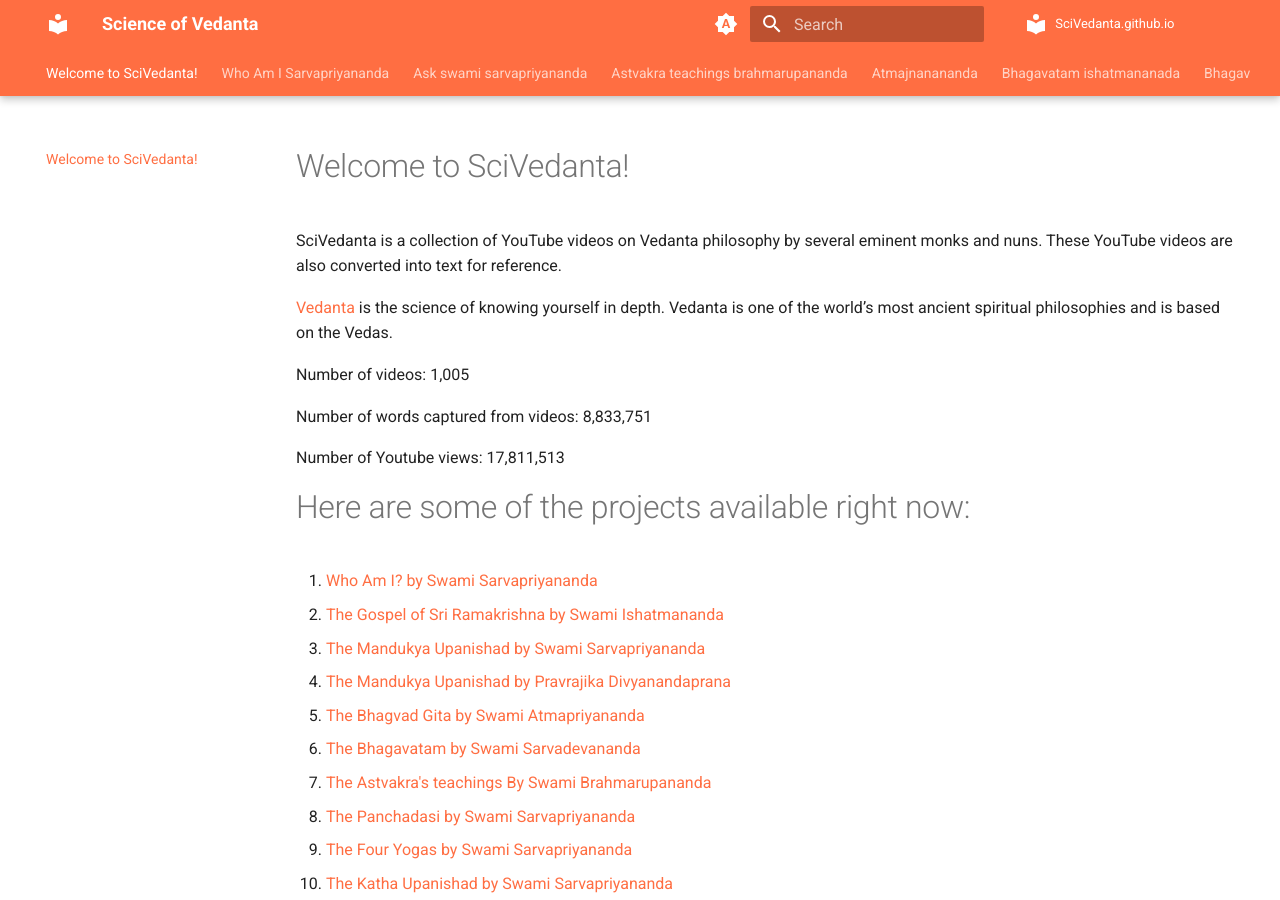
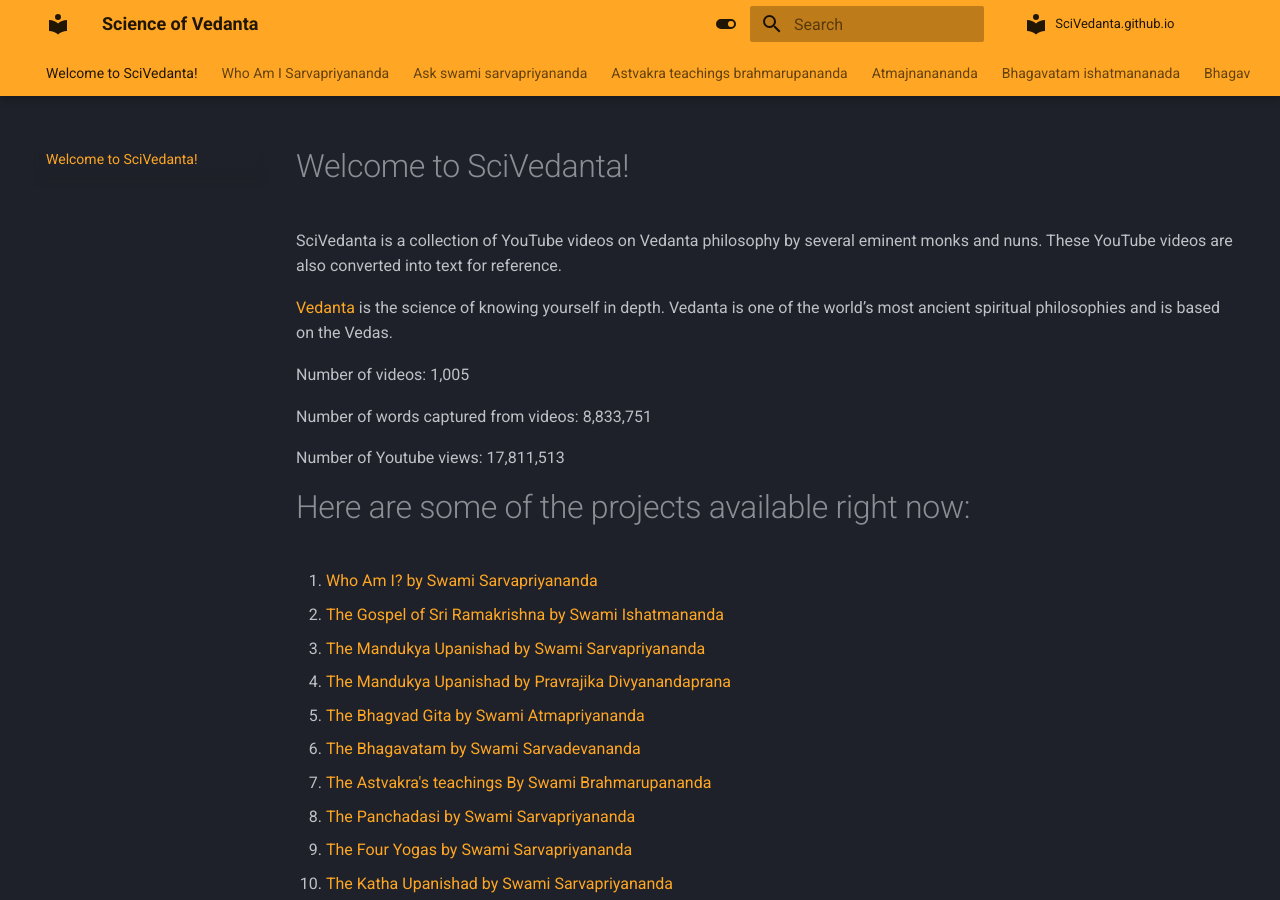
Before and after one commit to SciVedanta/SciVedanta.github.io, an MkDocs documentation site: the page built from docs/index.md, in a window 1280 px wide and 900 px high. Built offline with MkDocs 1.6.1 and Material for MkDocs 9.7.7, drawn with Linux system fonts in a browser that asks for light colours; comment, search, counter and statistics services are not loaded.

Commit message:
Add dark mode.

```diff
--- a/mkdocs.yml
+++ b/mkdocs.yml
@@ -175,32 +175,25 @@ repo_url: https://github.com/SciVedanta/SciVedanta.github.io
 theme:
   name: 'material'
   palette:
+      - media: "(prefers-color-scheme: dark)"
+        scheme: default
+        toggle:
+            icon: material/toggle-switch-off-outline
+            name: Switch to dark mode
+        primary: 'orange'
+        accent: 'light blue'
+        #primary: blue
+        #accent: blue
+      - media: "(prefers-color-scheme: light)"
+        scheme: slate
+        toggle:
+            icon: material/toggle-switch
+            name: Switch to light mode
+        primary: 'orange'
+        accent: 'light blue'
 
-    # Palette toggle for automatic mode
-    - media: "(prefers-color-scheme)"
-      primary: 'deep orange'
-      accent: 'light blue'
-      toggle:
-        icon: material/brightness-auto
-        name: Switch to light mode
 
-    # Palette toggle for light mode
-    - media: "(prefers-color-scheme: light)"
-      #scheme:
-      primary: 'deep orange'
-      accent: 'light blue'
-      toggle:
-        icon: material/brightness-7
-        name: Switch to dark mode
 
-    # Palette toggle for dark mode
-    - media: "(prefers-color-scheme: dark)"
-      primary: 'deep orange'
-      accent: 'light blue'
-      scheme: slate
-      toggle:
-        icon: material/brightness-4
-        name: Switch to system preference
 
 
     # Palette toggle for automatic mode
@@ -520,6 +513,7 @@ plugins:
   - search
   #- pdf-export #: mkdocs-pdf-export-plugin
   #- mkpdfs :mkpdfs-mkdocs
+  - print-site #mkdocs-print-site-plugin
 extra_javascript:
   - javascripts/tablesort.min.js
   #- https://unpkg.com/tablesort@5.3.0/dist/tablesort.min.js
```
